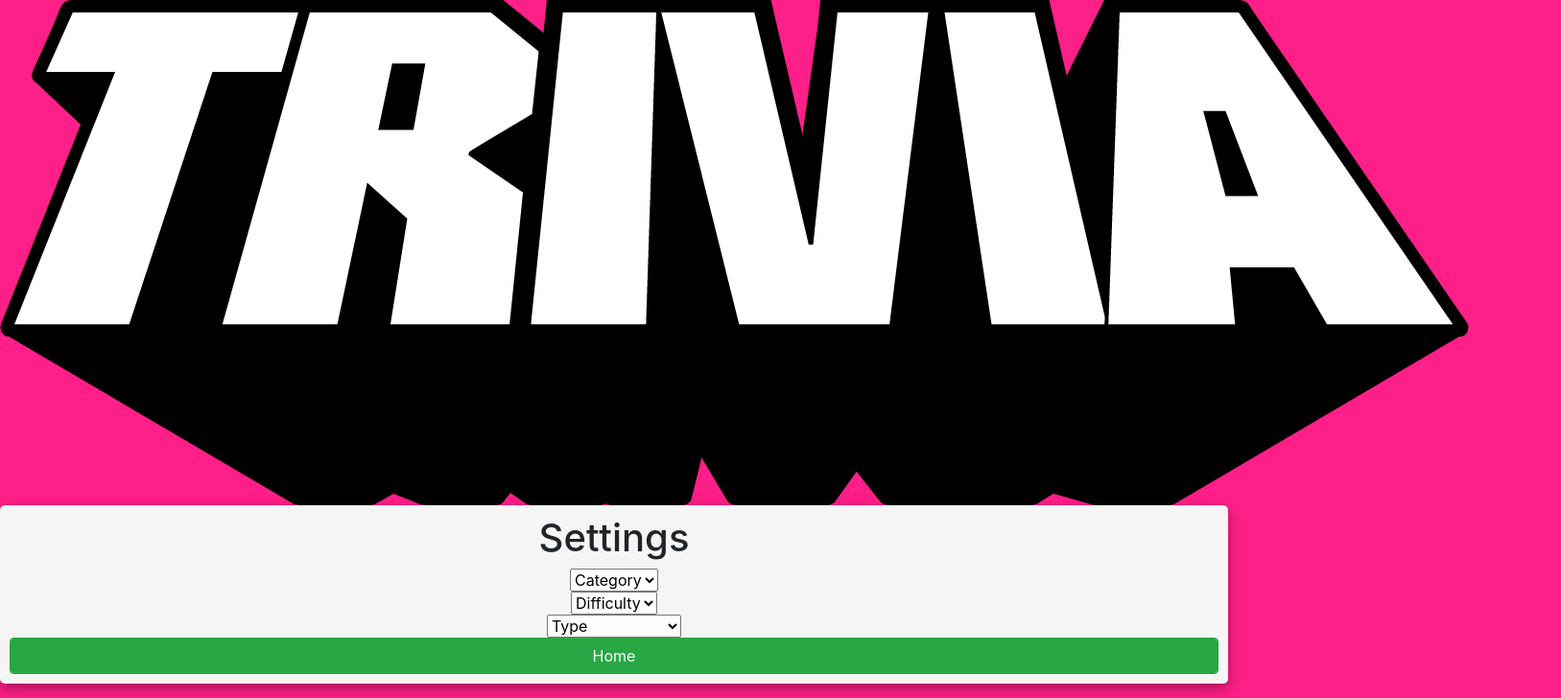
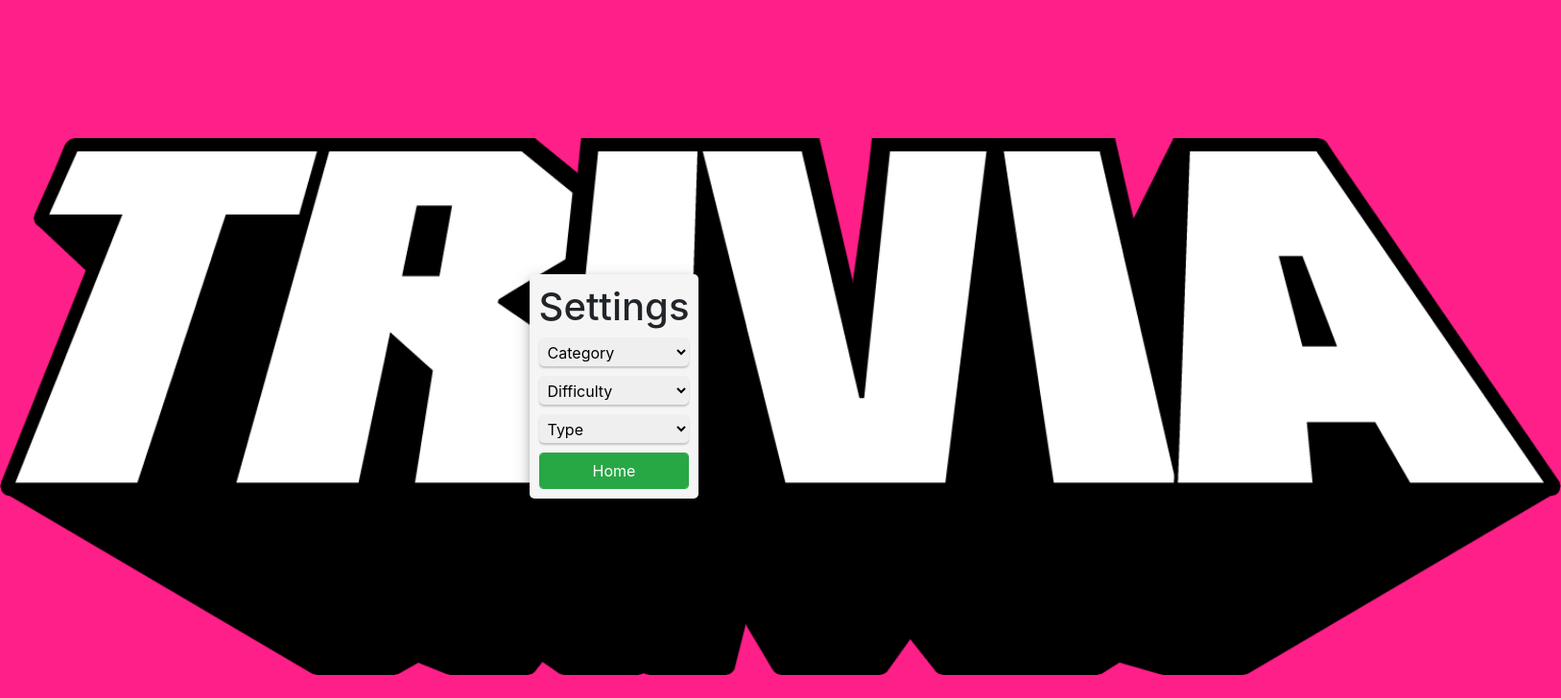
Before and after one commit to Paulo-Dandrea/trivia-react-redux-typescript, a React (Create React App) app: page /settings in a window 1280 px wide. Shown: the top 728 px of the page at 96% size, 1627 px wide, since content can reach past the window. Built offline with nearby package versions, Linux system fonts and the light colour scheme.

Commit message:
style: css alphabetical order

```diff
--- a/src/App.css
+++ b/src/App.css
@@ -1,149 +1,90 @@
 * {
-  /* box-sizing: border-box; */
   margin: 0;
   padding: 0;
 }
 
 body {
-  background: #FF1F88;
-
+  background: #ff1f88;
 }
 
 .App {
   text-align: center;
 }
 
-.App-logo {
-  /* padding: 10px; */
+.app-logo {
+  height: 70vh;
+  margin-top: 18vh;
   position: relative;
-  /* width: 100vw; */
-  height: 70vh;
   z-index: -1;
-  /* border: #61dafb; */
-  /* border: 1px solid blue; */
-  /* margin: auto; */
-  margin-top: 18vh;
 }
 
-/* .red-border {
-  border: 1px solid red;
-}
-
-.green-border {
-  border: 1px solid green;
-} */
-
-/* @media (prefers-reduced-motion: no-preference) {
-  .App-logo {
-    animation: shake infinite 0.82s cubic-bezier(0.36, 0.07, 0.19, 0.97) both;
-    height: 100%;
-
-  }
-} */
-
-.App-header {
-  /* background-color: #282c34;
-  min-height: 20vh;
-  display: flex;
-  flex-direction: column;
-  align-items: center;
-  justify-content: center;
-  font-size: calc(10px + 2vmin);
-  color: white; */
-  /* border: 1px solid orange; */
+.app-header {
   height: 11vh;
 }
 
 h4 {
   color: white;
   font-size: 30px;
-  font-family: 'Lucida Sans', 'Lucida Sans Regular', 'Lucida Grande', 'Lucida Sans Unicode', Geneva, Verdana, sans-serif;
+  font-family: "Lucida Sans", "Lucida Sans Regular", "Lucida Grande",
+    "Lucida Sans Unicode", Geneva, Verdana, sans-serif;
   font-weight: 900;
 }
 
-.App-link {
-  color: #61dafb;
+a:hover {
+  text-decoration: none;
 }
 
-/* @keyframes shake {
-  10%,
-  90% {
-    transform: translate3d(-1px, 0, 0);
-  }
-
-  20%,
-  80% {
-    transform: translate3d(2px, 0, 0);
-  }
-
-  30%,
-  50%,
-  70% {
-    transform: translate3d(-4px, 0, 0);
-  }
-
-  40%,
-  60% {
-    transform: translate3d(4px, 0, 0);
-  }
-} */
-
-a:hover {
-  text-decoration: none;
-
-}
-
-.Game-div {
+.game-div {
   width: 70%;
 }
 
-.Game-divE {
+.game-divE {
+  height: 100%;
+  overflow: scroll;
   width: 70%;
-  overflow: scroll;
-  height: 100%;
 }
 
 .player-data {
+  background-color: rgb(232, 248, 0);
+  display: flex;
+  flex-direction: column;
+  justify-content: space-around;
+  padding-top: 10px;
   width: 100%;
-  display: flex;
-  justify-content: space-around;
-  flex-direction: column;
   width: 100%;
-  padding-top: 10px;
-  background-color: rgb(232, 248, 0)
 }
 
-.Game-header {
-  flex-direction: column;
-  border-radius: 5px;
-
-  justify-content: space-between;
-  align-items: center;
-  /* border: 1px solid red; */
-  background-color: rgb(245, 245, 245);
-  display: flex;
-  width: 100%;
-  box-shadow: 0 4px 8px 0 rgba(0, 0, 0, 0.2), 0 6px 20px 0 rgba(0, 0, 0, 0.19);
-  margin-bottom: 10px;
-
+.player-data h4 {
+  color:grey;
+  font-size: 40px;
+  font-weight: 900;
 }
 
-.Game-header p {
-  /* border: 1px solid green; */
+.game-header {
+  align-items: center;
+  background-color: rgb(245, 245, 245);
+  border-radius: 5px;
+  box-shadow: 0 4px 8px 0 rgba(0, 0, 0, 0.2), 0 6px 20px 0 rgba(0, 0, 0, 0.19);
+  display: flex;
+  flex-direction: column;
+  justify-content: space-between;
+  margin-bottom: 10px;
+  width: 100%;
+}
+
+.game-header p {
   margin: auto;
 }
 
-.Game-header img {
-  /* border: 1px solid green; */
-  margin: auto;
+.game-header img {
   border-radius: 50%;
   margin: 10px;
+  margin: auto;
 }
 
-.Main-site {
+.main-site {
+  align-content: space-around;
   align-items: center;
-  align-content: space-around;
-
   display: flex;
   height: 80vh;
   justify-content: center;
@@ -151,23 +92,29 @@ a:hover {
 
 .question {
   background-color: rgb(223, 219, 219);
+  margin-bottom: 15px;
   padding: 5px;
-  margin-bottom: 15px;
 }
 
 .questions {
+  background-color: rgb(245, 245, 245);
   border-radius: 5px;
-  /* border: 2px solid orange; */
+  box-shadow: 0 4px 8px 0 rgba(0, 0, 0, 0.2), 0 6px 20px 0 rgba(0, 0, 0, 0.19);
+  margin-bottom: 10px;
   padding: 10px;
-  margin-bottom: 10px;
-  box-shadow: 0 4px 8px 0 rgba(0, 0, 0, 0.2), 0 6px 20px 0 rgba(0, 0, 0, 0.19);
-  background-color: rgb(245, 245, 245);
-  border: #61dafb;
-  /* width: 100%; */
 }
 
+.questions select {
+  border-radius: 5px;
+  border: none;
+  box-shadow: 0 2px 2px 0 rgba(0, 0, 0, 0.2);
+  height: 30px;
+  margin-bottom: 10px;
+  padding: 5px;
+  width: 100%;
+}
 
-.botoes-retornar {
+.return-button {
   display: flex;
   flex-direction: column;
 }
@@ -175,6 +122,6 @@ a:hover {
 .ranking {
   display: flex;
   flex-direction: column;
+  height: 100%;
   overflow: scroll;
-  height: 100%;
 }
```
